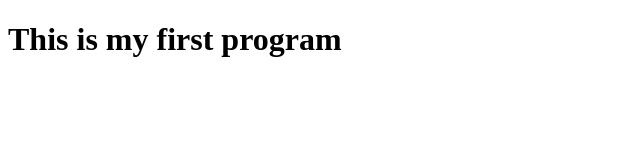
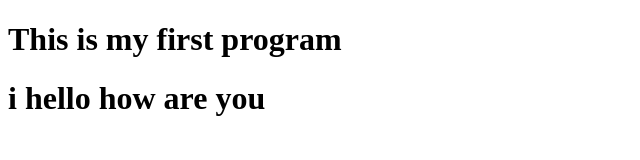
Before and after one commit to bishaldas5112007-lang/forkpractice, a plain HTML site: page folder1/index.html in a window 1280 px wide. Shown: the whole page, without its empty margins (0-640 px from the left). Drawn offline with Linux system fonts and the light colour scheme.

Commit message:
new modification

```diff
--- a/folder1/index.html
+++ b/folder1/index.html
@@ -7,5 +7,6 @@
 </head>
 <body>
     <h1>This is my first program</h1>
+    <h1><strong>i hello how are you</strong></h1>
 </body>
 </html>
```
